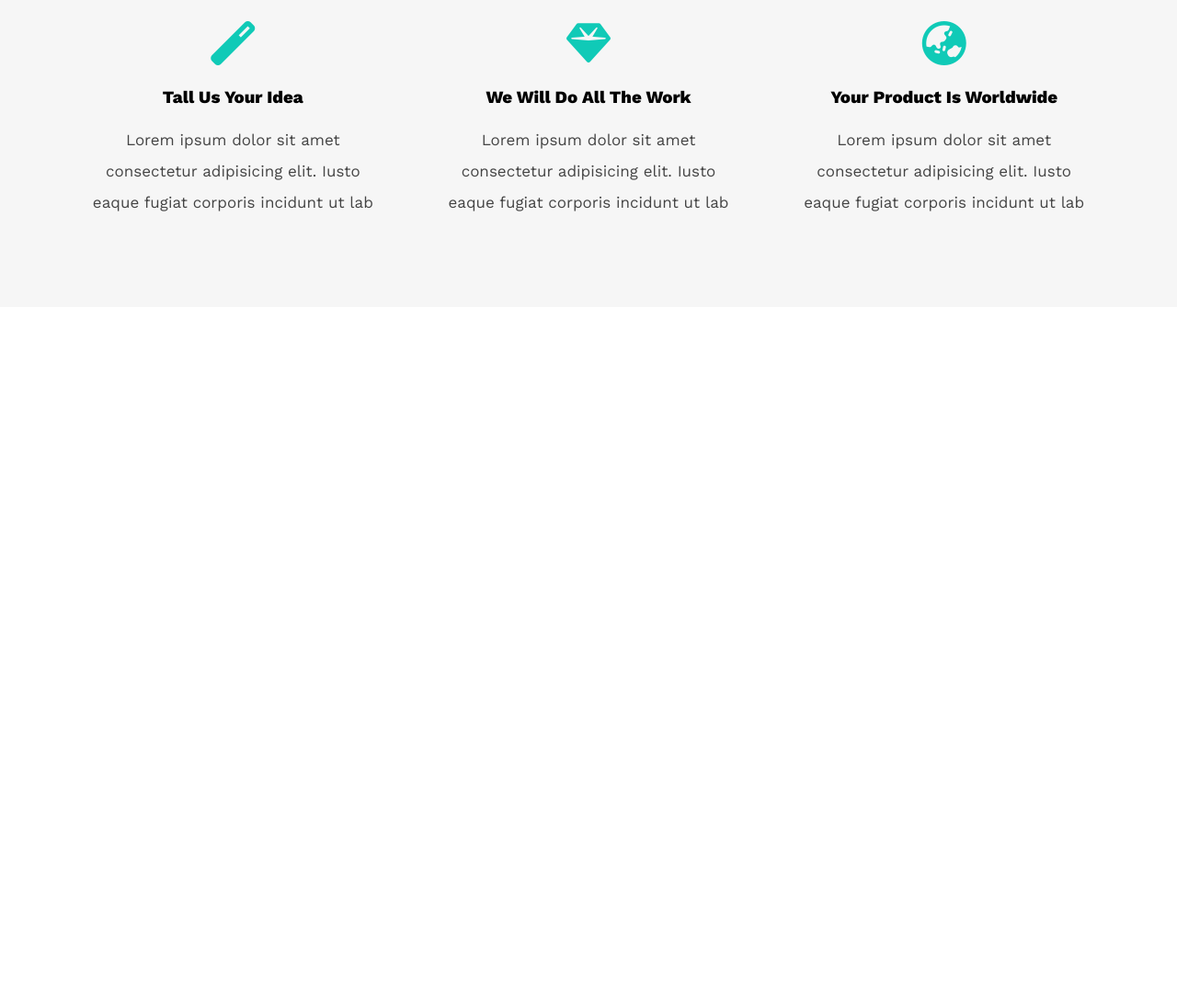
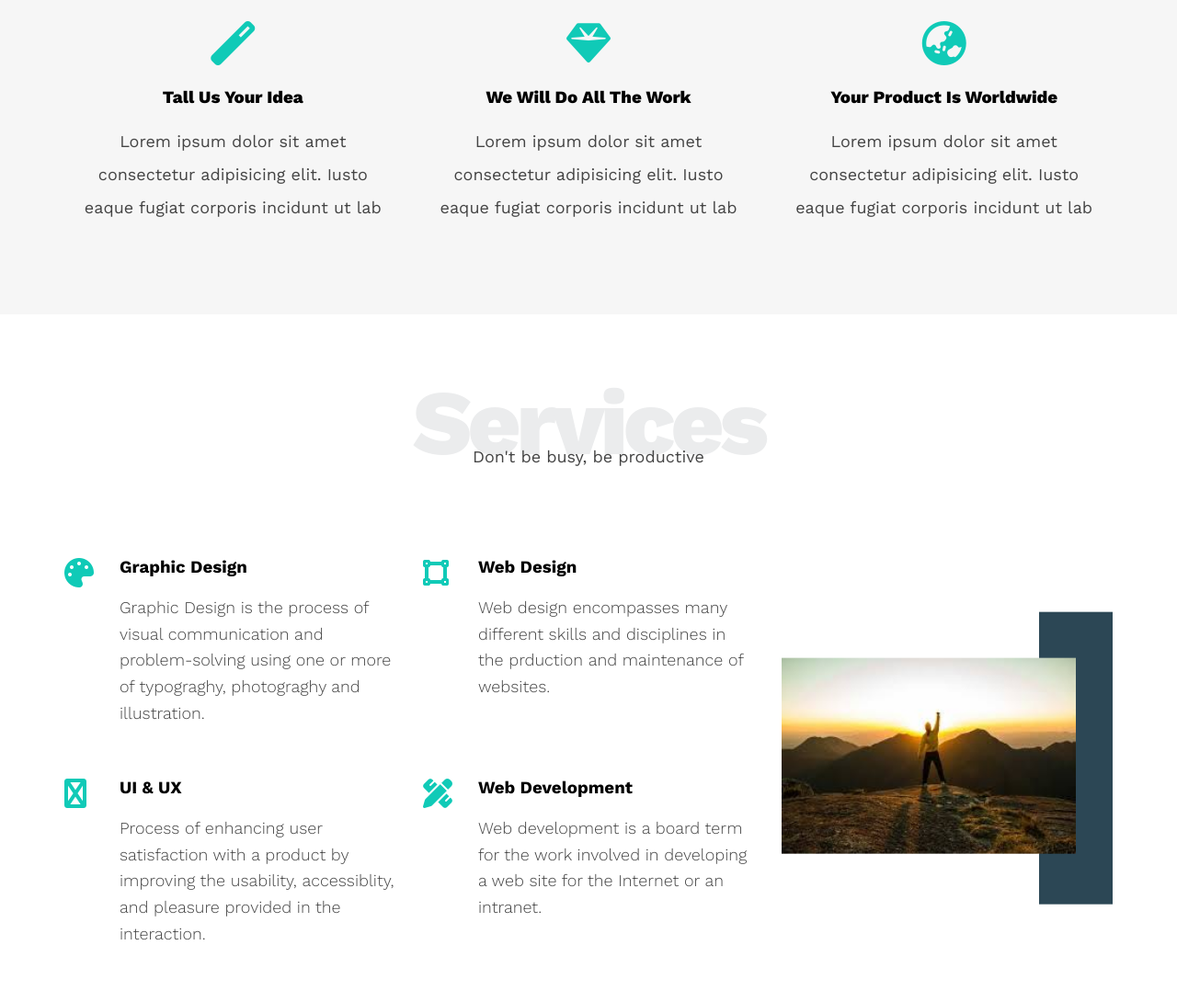
Before and after one commit to MayyarZidane/Leon-Template, a plain HTML site: page index.html in a window 1280 px wide. Shown: the part 857-1947 px from the top of the page at 92% size. Before the commit the page ends 1191 px from the top, so only its background shows below. Drawn offline with nearby package versions, Linux system fonts and the light colour scheme.

Commit message:
ADD services section and DELLETE unused image

```diff
--- a/css/leon.css
+++ b/css/leon.css
@@ -1,5 +1,28 @@
 :root {
     --main-color: #10cab7;
+    --secondary-color: #2c4755;
+}
+
+.special-heading {
+    color: #ebeced;
+    font-size: 100px;
+    text-align: center;
+    font-weight: 800;
+    letter-spacing: -5px;
+    margin: 0px;
+}
+
+.special-heading+p {
+    color: #444;
+    margin: -30px 0 0 0;
+    text-align: center;
+    font-size: 18px;
+}
+
+@media (max-width:767px) {
+    .special-heading {
+        font-size: 60px;
+    }
 }
 
 * {
@@ -191,11 +214,79 @@ body {
     font-weight: 800;
     margin-top: 25px;
     margin-bottom: 15px;
-
 }
 
 .features .feat p {
     line-height: 2;
     color: #444;
-    font-size: 17px;
+    font-size: 18px;
 }
+
+.services {
+    padding-top: 60px;
+    padding-bottom: 60px;
+}
+
+.services .services-content {
+    display: grid;
+    grid-template-columns: repeat(auto-fill, minmax(300px, 1fr));
+    grid-gap: 30px;
+    margin-top: 100px;
+}
+
+.services .services-content .srv {
+    display: flex;
+    height: 200px;
+    margin-bottom: 40px;
+
+}
+
+@media (max-width: 767px) {
+    .services .services-content .srv {
+        flex-direction: column;
+        text-align: center;
+    }
+}
+
+.services .services-content .srv i {
+    color: var(--main-color);
+    flex-basis: 60px;
+    flex-shrink: 0;
+}
+
+.services .services-content .srv .text h3 {
+    margin: 0 0 15px 0;
+}
+
+.services .services-content .srv .text p {
+    color: #444;
+    font-size: 18px;
+    line-height: 1.6;
+    font-weight: 300;
+}
+
+.services .services-content .col .image {
+    position: relative;
+    transform: translateY(50%);
+}
+
+.services .services-content .col .image::before {
+    content: "";
+    position: absolute;
+    top: -50px;
+    right: 0;
+    background-color: var(--secondary-color);
+    width: 80px;
+    height: calc(100% + 100px);
+    z-index: -1;
+}
+
+.services .services-content .col .image img {
+    width: 320px;
+}
+
+@media (max-width:1199px) {
+    div.col:last-child {
+        display: none;
+    }
+}
--- a/index.html
+++ b/index.html
@@ -70,6 +70,67 @@
         </div>
     </div>
     <!-- End Features -->
+    <!-- Start Services -->
+    <div class="services">
+        <div class="container">
+            <h2 class="special-heading">Services</h2>
+            <p>Don't be busy, be productive</p>
+            <div class="services-content">
+                <div class="col">
+                    <!-- Start Service -->
+                    <div class="srv">
+                        <i class="fas fa-palette fa-2x"></i>
+                        <div class="text">
+                            <h3>Graphic Design</h3>
+                            <p>Graphic Design is the process of visual communication and problem-solving using one or
+                                more of typograghy, photograghy and illustration.
+                            </p>
+                        </div>
+                    </div>
+                    <!-- End Service -->
+                    <!-- Start Service -->
+                    <div class="srv">
+                        <i class="fas fa-sketch fa-2x"></i>
+                        <div class="text">
+                            <h3>UI & UX</h3>
+                            <p>Process of enhancing user satisfaction with a product by improving the usability,
+                                accessiblity, and pleasure provided in the interaction.</p>
+                        </div>
+                    </div>
+                    <!-- End Service -->
+                </div>
+                <div class="col">
+                    <!-- Start Service -->
+                    <div class="srv">
+                        <i class="fas fa-vector-square fa-2x"></i>
+                        <div class="text">
+                            <h3>Web Design</h3>
+                            <p>Web design encompasses many different skills and disciplines in the prduction and
+                                maintenance of websites.
+                            </p>
+                        </div>
+                    </div>
+                    <!-- End Service -->
+                    <!-- Start Service -->
+                    <div class="srv">
+                        <i class="fas fa-pencil-ruler fa-2x"></i>
+                        <div class="text">
+                            <h3>Web Development</h3>
+                            <p>Web development is a board term for the work involved in developing a web site for the
+                                Internet or an intranet.</p>
+                        </div>
+                    </div>
+                    <!-- End Service -->
+                </div>
+                <div class="col">
+                    <div class="image">
+                        <img src="images/services.jpeg" alt="services image">
+                    </div>
+                </div>
+            </div>
+        </div>
+    </div>
+    <!-- End Services -->
 </body>
 
 </html>
```
Also changed, not shown: images/mountain22.png (deleted), images/services.jpeg (added).
